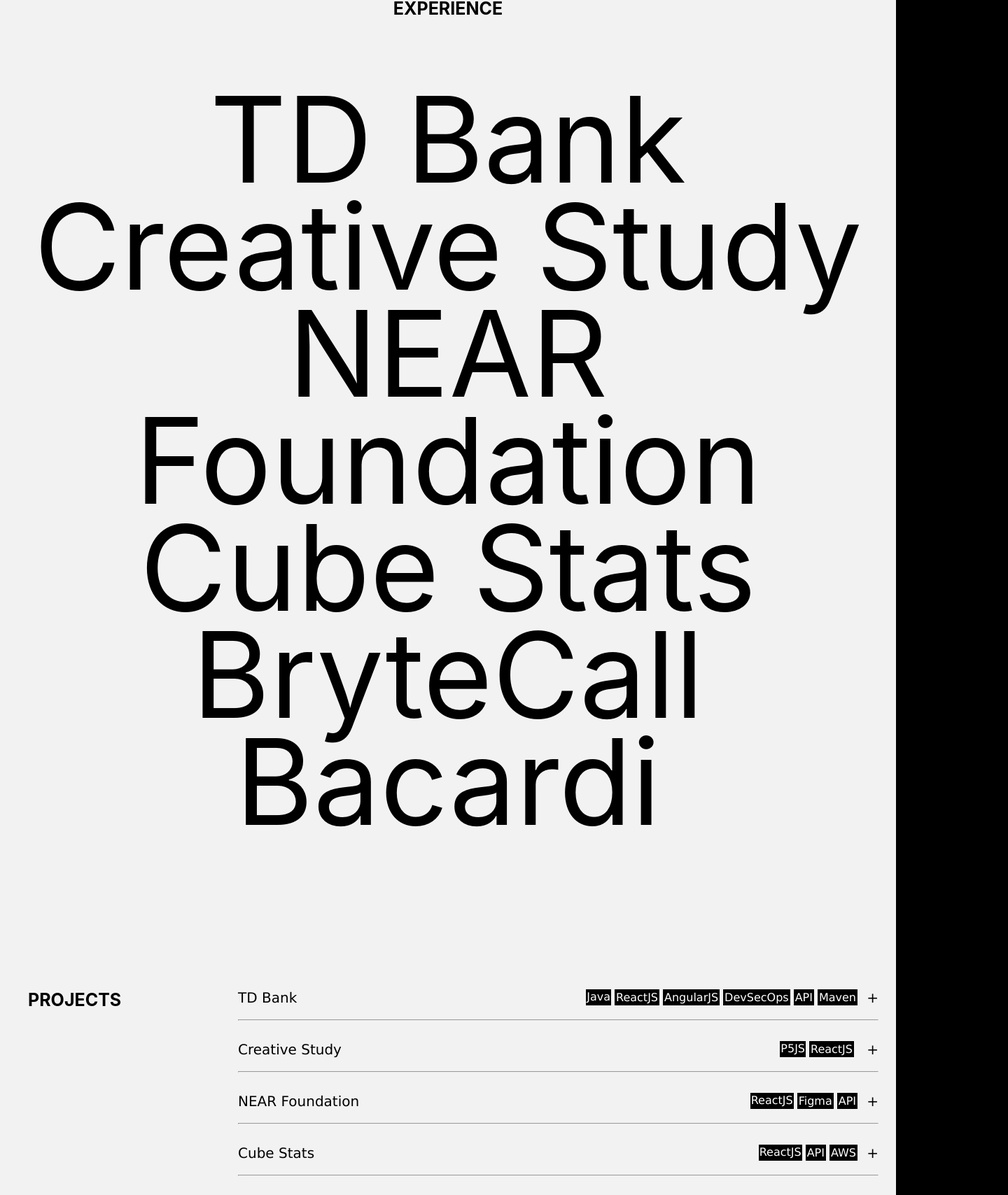
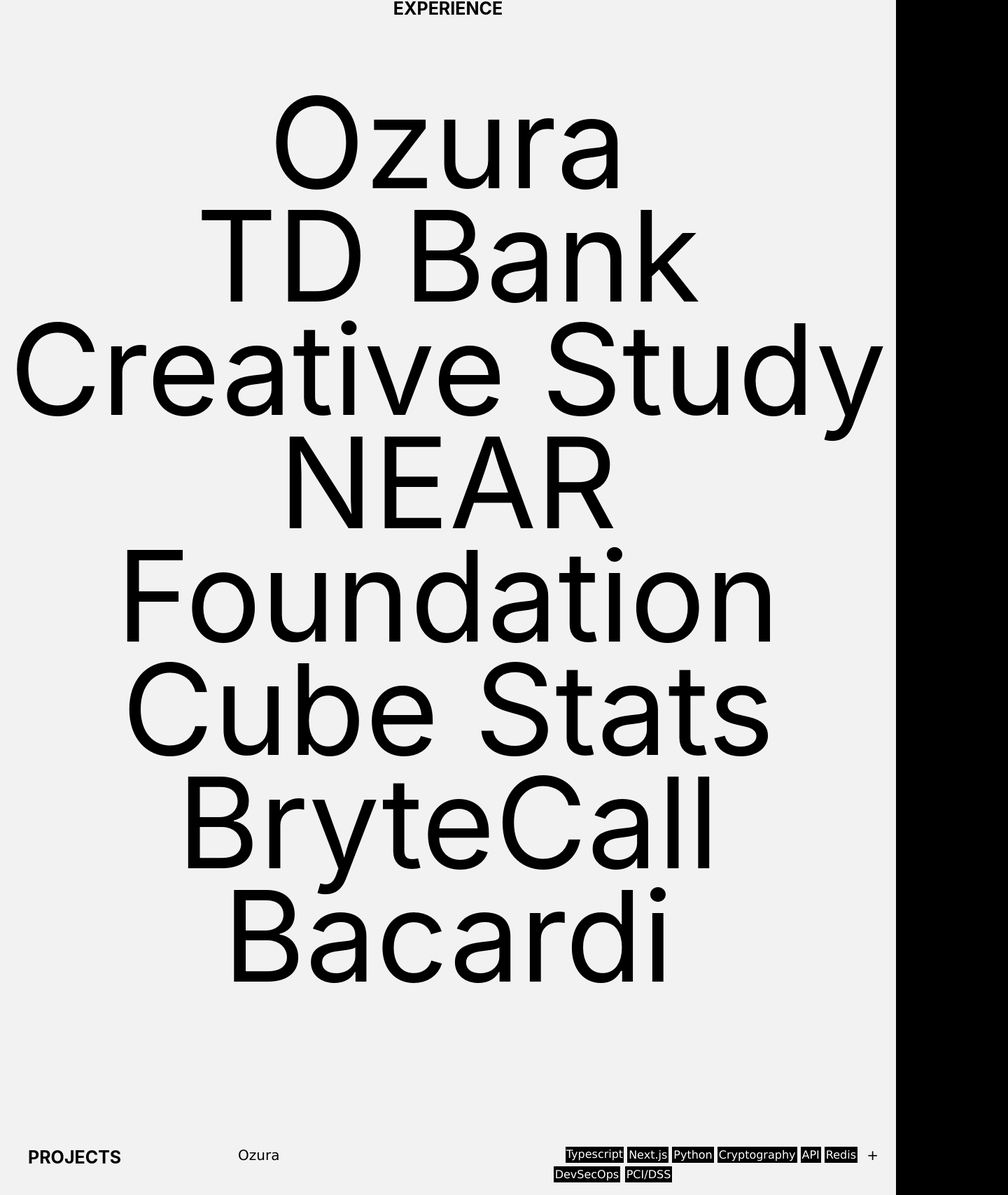
Before and after one commit to ammarj15/myPersonalWebsite, a React (Create React App) app: page / in a window 1280 px wide. Shown: the part 1479-3187 px from the top of the page at 70% size, 1440 px wide, since content can reach past the window. Built offline with nearby package versions, Linux system fonts and the light colour scheme.

Commit message:
added ozura, improved hero images

```diff
--- a/src/components/Experience.jsx
+++ b/src/components/Experience.jsx
@@ -1,49 +1,95 @@
-import React, { useRef } from 'react';
+import React from 'react';
 import '../styles/Experience.scss';
 
 const Experience = ({ handleSectionClick }) => {
-
-
   return (
     <div className='experience-section'>
       <h2 className='exp-title'>EXPERIENCE</h2>
       <div className='exp-content'>
-          <div className='exp_td' onClick={() => handleSectionClick('td')} style={{ cursor: 'pointer' }}>
+        <div className='exp-item'>
+          <span
+            className='exp-text exp_ozura'
+            onClick={() => handleSectionClick('oz')}
+          >
+            Ozura
+          </span>
+          <div className='hover_cont'>
+            <img className="oz_img" src="https://mywebsiteammar.s3.us-east-2.amazonaws.com/websiteImages/main-hero-poster.webp" alt='td garden' />
+          </div>
+        </div>
+
+        <div className='exp-item'>
+          <span
+            className='exp-text exp_td'
+            onClick={() => handleSectionClick('td')}
+          >
+            TD Bank
+          </span>
           <div className='hover_cont'>
             <img className="td_img" src="https://mywebsiteammar.s3.us-east-2.amazonaws.com/websiteImages/td_garden.jpeg" alt='td garden' />
           </div>
-            TD Bank
         </div>
-          <div className='exp_art' onClick={() => handleSectionClick('create')} style={{ cursor: 'pointer' }}>
+
+        <div className='exp-item'>
+          <span
+            className='exp-text exp_art'
+            onClick={() => handleSectionClick('create')}
+          >
             Creative Study
+          </span>
           <div className='hover_cont_gen'>
             <img className='art_img' src="https://mywebsiteammar.s3.us-east-2.amazonaws.com/websiteImages/perlinNoiseBlue.png" alt='gen art' />
           </div>
         </div>
-          <div className='exp_near' onClick={() => handleSectionClick('near')} style={{ cursor: 'pointer' }}>
+
+        <div className='exp-item'>
+          <span
+            className='exp-text exp_near'
+            onClick={() => handleSectionClick('near')}
+          >
             NEAR Foundation
+          </span>
           <div className='hover_cont_near'>
-              <img className='near_img' src="https://mywebsiteammar.s3.us-east-2.amazonaws.com/websiteImages/near-protocol-near-logo-1.png" alt='near' />
+            <img className='near_img' src="https://mywebsiteammar.s3.us-east-2.amazonaws.com/websiteImages/near-protocol-near-logo-1.png"
+             alt='near' />
           </div>
         </div>
-          <div className='exp_cubes' onClick={() => handleSectionClick('cube')} style={{ cursor: 'pointer' }}>
+
+        <div className='exp-item'>
+        <span className='exp-text exp_cubes' onClick={() => handleSectionClick('cube')}>
+        Cube Stats
+      </span>
       <div className='hover_cont_cube'>
-              <video width="40%" height="auto" control autoplay>
-                <source className='cube_vid' src="https://mywebsiteammar.s3.us-east-2.amazonaws.com/websiteImages/ACube.mp4" alt='cube' />
-              </video>
-            </div>
-            Cube Stats
-          </div>
-          <div className='exp_bryte' onClick={() => handleSectionClick('bryteCall')} style={{ cursor: 'pointer' }}>
-            BryteCall
-            <div className='hover_cont_bryte'>
-              <img className='bryte_img' src="https://mywebsiteammar.s3.us-east-2.amazonaws.com/websiteImages/bryte.png" alt='brytecall' />
+        <img
+          className='cube_gif'
+          src="https://mywebsiteammar.s3.us-east-2.amazonaws.com/websiteImages/ACube-ezgif.com-video-to-gif-converter.gif"
+          alt='cube'
+          width="25%"
+        />
       </div>
         </div>
-          <div className='exp_bac' onClick={() => handleSectionClick('bacardi')} style={{ cursor: 'pointer' }}>
+
+        <div className='exp-item'>
+          <span
+            className='exp-text exp_bryte'
+            onClick={() => handleSectionClick('bryteCall')}
+          >
+            BryteCall
+          </span>
+          <div className='hover_cont_bryte'>
+            <img className='bryte_img' src="https://mywebsiteammar.s3.us-east-2.amazonaws.com/websiteImages/bryte+(1).svg" alt='brytecall' />
+          </div>
+        </div>
+
+        <div className='exp-item'>
+          <span
+            className='exp-text exp_bac'
+            onClick={() => handleSectionClick('bacardi')}
+          >
             Bacardi
+          </span>
           <div className='hover_cont_bac'>
-              <img className='bac_img' src="https://mywebsiteammar.s3.us-east-2.amazonaws.com/websiteImages/bacardi_logo.png" alt='bacardi' />
+            <img className='bac_img' src="https://mywebsiteammar.s3.us-east-2.amazonaws.com/websiteImages/bacardi_logo.svg" alt='bacardi' />
           </div>
         </div>
       </div>
--- a/src/components/Projects.jsx
+++ b/src/components/Projects.jsx
@@ -5,6 +5,7 @@
 const Projects = forwardRef(function(props, ref) {
     const {expanded, handleSectionClick } = props;
 
+    const [ozExpanded, setOzExpanded] = useState(false);
     const [tdExpanded, setTdExpanded] = useState(false);
     const [creatExpanded, creatSetExpanded] = useState(false);
     const [nearExpanded, nearSetExpanded] = useState(false);
@@ -22,6 +23,39 @@
         <div className='projects-title'></div>
         </div>
         <div className='projects'>
+        <container className='proj-cont'>
+          <span className='expand' onClick={expanded.oz ? () => setOzExpanded(false) & toggleSection('oz') : () => setOzExpanded(!ozExpanded)}>
+            <div className='td-title' ref={ref}>Ozura</div>
+              {ozExpanded || expanded.oz ? (<div className='plus'>-</div>)
+                : (<div className='plus'>+</div>)
+              }
+            <container className="skills">
+            <div className='java'>Typescript</div>
+            <div className ='react'>Next.js</div>
+            <div className ='angular'>Python</div>
+            <div className ='crypto'>Cryptography</div>
+            <div className ='api'>API </div>
+            <div className ='maven'>Redis</div>
+            <div className ='devsec'>DevSecOps</div>
+            <div className ='api'>PCI/DSS</div>
+            </container>
+          </span>
+          {ozExpanded || expanded.oz ? (
+            <div className='expandable'>
+              <br></br>
+              <p className='details'>Ozura is a startup operating in the fintech space where I reduced payment
+                dashboard load times by 90% through sophisticated caching and
+                developed full-stack features including an advanced search functionality. I architected and built a
+                PCI-compliant card vault for secure payment data handling. The vault implements advanced cryptography and
+                data orchestration techniques like in-house frontend elements and proxies to securely capture data.
+                As a fulltime engineer at Ozura I've been involved in establishing our DevOps infrastructure as well as
+                taking on the role of technical product lead to help create a culture, and spearhead and organize development efforts.
+                </p>
+              </div>
+          ) : null}
+        </container>
+        <hr className='line'></hr>
+        <br></br>
         <container className='proj-cont'>
           <span className='expand' onClick={expanded.td ? () => setTdExpanded(false) & toggleSection('td') : () => setTdExpanded(!tdExpanded)}>
             <div className='td-title' ref={ref}>TD Bank</div>
@@ -43,7 +77,7 @@
               <p className='details'>At TD Bank I took part in Fullstack development of a key credit adjudication application. I refined inter-layer communication, unit tests and improved code quality on Java backend.
               On the Frontend I implemented vital UI components using JS frameworks while promoting reusability and modularity.
               I also spearheaded a team of 10+ engineers integrating GitHub Actions to automate build and test processes for applications throughout the organization aiming to bring down CI/CD workflow time to prod by 70%.
-I was an active participant of Agile ceremonies ensuring sprint tasks remained on target for me and my team.</p>
+              I was an active participant of Agile ceremonies ensuring sprint tasks remained on target for me and my team.</p>
               </div>
           ) : null}
         </container>
@@ -89,8 +123,8 @@
             <div className='expandable'>
               <br></br>
               <p className='details'>
-I worked on development/design of the NEAR DeFi responsive web-app using React framework.
-I utilized APIs to consume, aggregate, and display on-chain data of the NEAR token and other cryptocurrencies, trending DeFi projects, NFTs, articles, and tweets.</p>
+              I worked on development/design of the NEAR DeFi responsive web-app using React framework.
+              I utilized APIs to consume, aggregate, and display on-chain data of the NEAR token and other cryptocurrencies, trending DeFi projects, NFTs, articles, and tweets.</p>
               </div>
           ) : null}
         </container>
--- a/src/styles/Experience.scss
+++ b/src/styles/Experience.scss
@@ -10,14 +10,14 @@
   align-items: center;
 }
 
-.exp-title{
+.exp-title {
   padding: 75px;
   z-index: 10;
 }
 
-.exp-content{
-  font-size: 170px;
-  line-height: .9;
+.exp-content {
+  font-size: 180px;
+  line-height: 0.9;
 }
 
 @media screen and (max-width: 800px) {
@@ -26,194 +26,201 @@
   }
 }
 
-.exp_td{
+/* New class for containing each experience item */
+.exp-item {
+  position: relative;
+  display: block;
+  width: 100%;
+}
+
+/* Common text styling */
+.exp-text {
+  position: relative;
   z-index: 1;
-  position: relative;
+  cursor: pointer;
+  display: block;
+  width: 100%;
+}
+
+/* Individual experience text styles */
+.exp_ozura:hover {
+  color: #1CEEBA;
 }
 
 .exp_td:hover {
   color: #1CEEBA;
-  cursor: pointer;
-}
-
-
-.exp_art{
-  z-index: 1;
-  position: relative;
 }
 
 .exp_art:hover {
   color: #1CEEBA;
-  cursor: pointer;
 }
 
-.exp_near{
-  z-index: 1;
-  position: relative;
+.exp_near:hover {
+  color: #1CEEBA;
 }
 
-.exp_near:hover{
+.exp_cubes:hover {
   color: #1CEEBA;
-  cursor: pointer;
 }
 
-.exp_cubes{
-  z-index: 1;
-  position: relative;
+.exp_bryte:hover {
+  color: #1CEEBA;
 }
 
-.exp_cubes:hover{
+.exp_bac:hover {
   color: #1CEEBA;
-  cursor: pointer;
 }
 
-.exp_bryte{
-  z-index: 1;
-  position: relative;
-}
-
-.exp_bryte:hover{
-  color: #1CEEBA;
-  cursor: pointer;
-}
-
-.exp_bac{
-  z-index: 100;
-  position: relative;
-}
-
-.exp_bac:hover{
-  color: #1CEEBA;
-  cursor: pointer;
-}
-
-.hover_cont{
+/* Container styles */
+.hover_cont {
   position: absolute;
-  top: -50%;
-  //left: 0;
+  top: 50%;
+  transform: translateY(-50%);
   width: 50%;
-  //size: small;
   background-color: transparent;
   opacity: 0;
   z-index: -1;
   transition: 0.3s ease-in-out;
   margin-left: 25%;
   justify-content: center;
+  pointer-events: none; /* Important: prevents the container from blocking mouse events */
 }
 
-.td_img{
+.td_img {
   width: 100%;
   height: auto;
 }
 
-.hover_cont_gen{
+.oz_img {
+  width: 175%;
+  height: auto;
+  transform: translateX(-5%);
+}
+
+.hover_cont_gen {
   position: absolute;
-  top: 0;
+  top: 50%;
   left: 0;
+  transform: translateY(-50%);
   width: 100%;
-  size: small;
   background-color: transparent;
   opacity: 0;
   z-index: -1;
   transition: 0.3s ease-in-out;
+  pointer-events: none;
 }
 
-.hover_cont_near{
+.hover_cont_near {
   position: absolute;
-  top: -100px;
+  top: 50%;
   left: 0;
   right: 0;
-  bottom: 0;
+  transform: translateY(-50%);
   justify-content: center;
   background-color: transparent;
   opacity: 0;
   z-index: -1;
   transition: 0.3s ease-in-out;
-  margin: 100px;
+  pointer-events: none;
 }
 
-.near_img{
-  width: 30%; /* Set the maximum width to prevent overflow */
-  height: auto; /* Maintain the aspect ratio */
+.near_img {
+  width: 20%;
+  height: auto;
+  display: block;
+  margin: 0 auto;
 }
 
-.art_img{
-  width: 75%; /* Set the maximum width to prevent overflow */
-  height: 350px; /* Maintain the aspect ratio */
+.art_img {
+  width: 75%;
+  height: 350px;
 }
 
-.exp_td:hover .hover_cont{
+/* Hover effects - now triggered by the text spans */
+.exp_td:hover ~ .hover_cont {
   opacity: 1;
   transition: 0.3s ease-in;
 }
 
-.exp_art:hover .hover_cont_gen{
+.exp_ozura:hover ~ .hover_cont {
   opacity: 1;
   transition: 0.3s ease-in;
 }
 
-.exp_near:hover .hover_cont_near{
+.exp_art:hover ~ .hover_cont_gen {
   opacity: 1;
   transition: 0.3s ease-in;
 }
 
-.hover_cont_cube{
-  position: absolute;
-  //top: -200px;
-  left: 0;
-  justify-content: center;
-  background-color: rgb(20, 20, 20);
-  opacity: 0;
-  z-index: -1;
-  transition: 0.3s ease-in-out;
-  width: 75%;
-  margin-left: 12.5%;
-}
-
-.exp_cubes:hover .hover_cont_cube{
+.exp_near:hover ~ .hover_cont_near {
   opacity: 1;
   transition: 0.3s ease-in;
 }
 
-.hover_cont_bac{
+.hover_cont_cube {
   position: absolute;
+  top: 50%;
+  left: 0;
+  right: 0;
+  transform: translateY(-50%);
   background-color: transparent;
   opacity: 0;
   z-index: -1;
   transition: 0.3s ease-in-out;
-  top: -8%;
-  left: 0;
-  right: 0;
-  margin-left: 4%;
+  pointer-events: none;
 }
 
-.exp_bac:hover .hover_cont_bac{
+.exp_cubes:hover ~ .hover_cont_cube {
   opacity: 1;
   transition: 0.3s ease-in;
 }
 
-.bac_img{
-  width: 35%;
-  height: auto;
-}
-
-.hover_cont_bryte{
+.hover_cont_bac {
   position: absolute;
+  top: 50%;
+  left: 0;
+  right: 0;
+  transform: translateY(-50%);
   background-color: transparent;
   opacity: 0;
   z-index: -1;
   transition: 0.3s ease-in-out;
-  top: -120px;
-  left: 0;
-  right: 0;
-  margin: 100px;
+  pointer-events: none;
 }
-.exp_bryte:hover .hover_cont_bryte{
+
+.exp_bac:hover ~ .hover_cont_bac {
   opacity: 1;
   transition: 0.3s ease-in;
 }
 
-.bryte_img{
+.bac_img {
+  width: 35%;
+  height: auto;
+  display: block;
+  margin: 0 auto;
+}
+
+.hover_cont_bryte {
+  position: absolute;
+  top: 50%;
+  left: 0;
+  right: 0;
+  transform: translateY(-50%);
+  background-color: transparent;
+  opacity: 0;
+  z-index: -1;
+  transition: 0.3s ease-in-out;
+  pointer-events: none;
+}
+
+.exp_bryte:hover ~ .hover_cont_bryte {
+  opacity: 1;
+  transition: 0.3s ease-in;
+}
+
+.bryte_img {
   width: 20%;
   height: auto;
+  display: block;
+  margin: 0 auto;
 }
--- a/src/styles/Projects.scss
+++ b/src/styles/Projects.scss
@@ -120,6 +120,15 @@
   padding: 2px;
 }
 
+.crypto{
+  background-color: black;
+  color: white;
+  margin-left: auto;
+  margin-bottom: 5px;
+  margin-right: 5px;
+  padding: 2px;
+}
+
 .api{
   background-color: black;
   color: white;
@@ -174,6 +183,7 @@
     cursor: pointer;
     z-index: 10;
   }
+
   .plus{
     position: relative;
     float: right;
```
Also changed, not shown: public/images/main-hero-poster.webp (added). Lines whose indentation alone changed are shown as unchanged.
